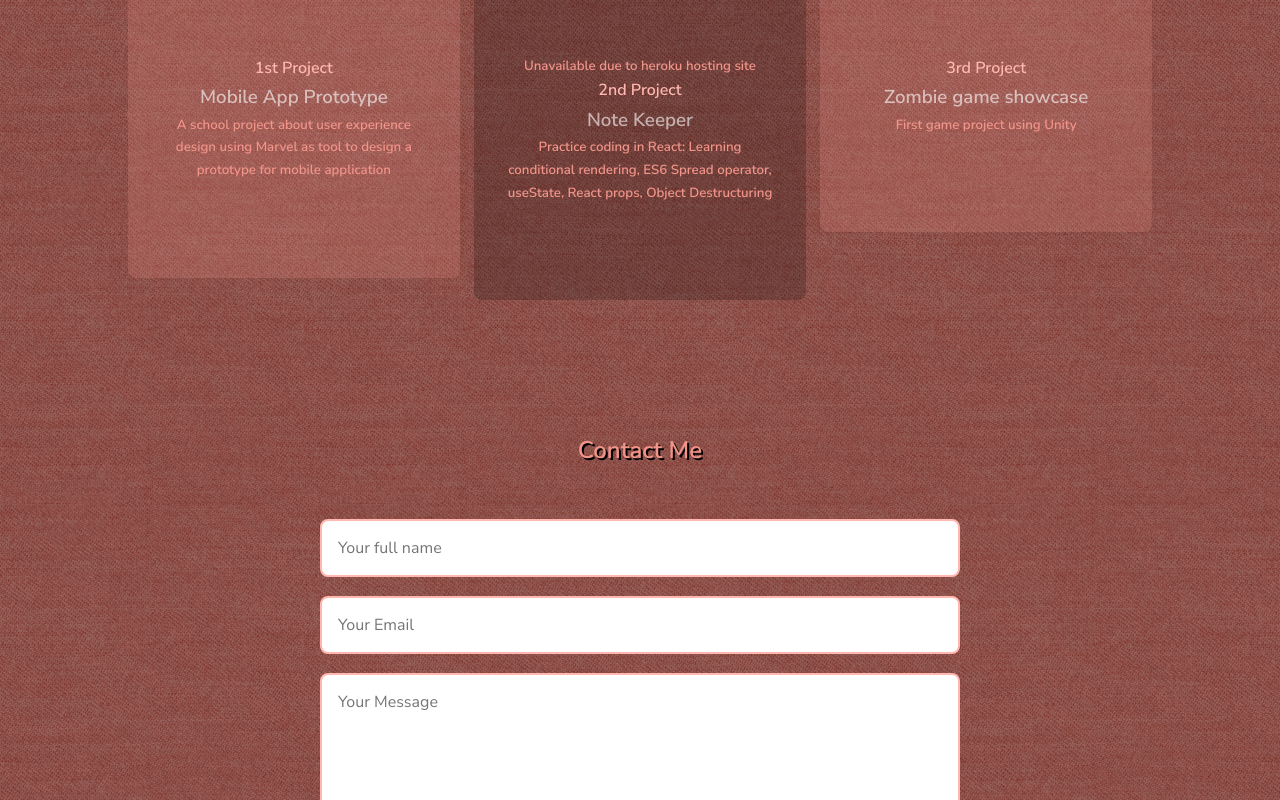
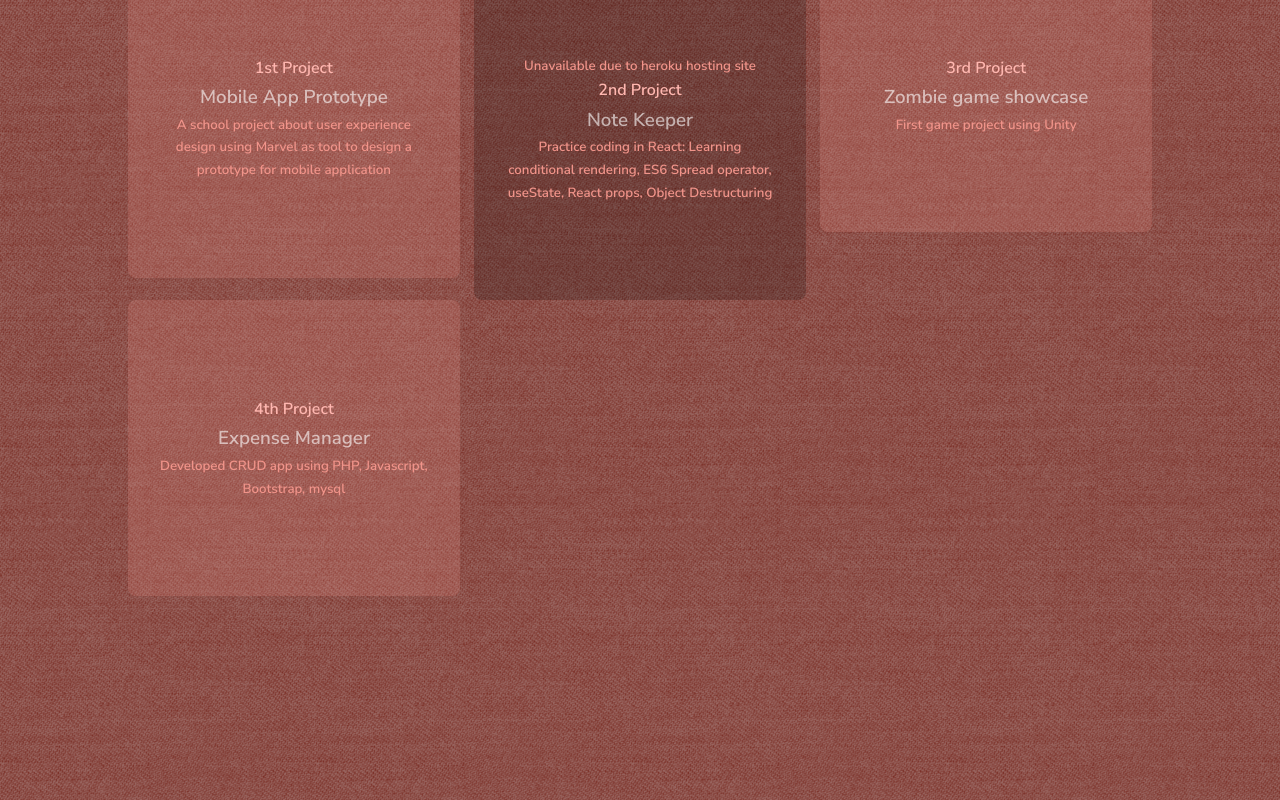
Before and after one commit to warismee/my-site-react, a React (Create React App) app: page / in a window 1280 px wide. Shown: the part 3690-4490 px from the top of the page. Built offline with nearby package versions, Linux system fonts and the light colour scheme.

Commit message:
update work

```diff
--- a/src/components/portfolio/Portfolio.jsx
+++ b/src/components/portfolio/Portfolio.jsx
@@ -29,6 +29,15 @@ const Portfolio = () => {
         </div>
        </a>
      </div>
+     <div className='port_cards'>
+     <a href='https://youtu.be/vJr2GyIzRYg' target='_blank'> {/*target to open in new window*/}
+        <div className='port_card'>
+          <h4>4th Project</h4>
+          <h3 className='text-light'>Expense Manager</h3>
+          <h5>Developed CRUD app using PHP, Javascript, Bootstrap, mysql</h5>
+        </div>
+       </a>
+     </div>
   </section>
   )
 }
--- a/src/components/portfolio/portfolio.css
+++ b/src/components/portfolio/portfolio.css
@@ -1,5 +1,5 @@
 #portfolio{
-    height:60vh;
+    height:120vh;
 }
 .port_cards{
     display: grid;
```
